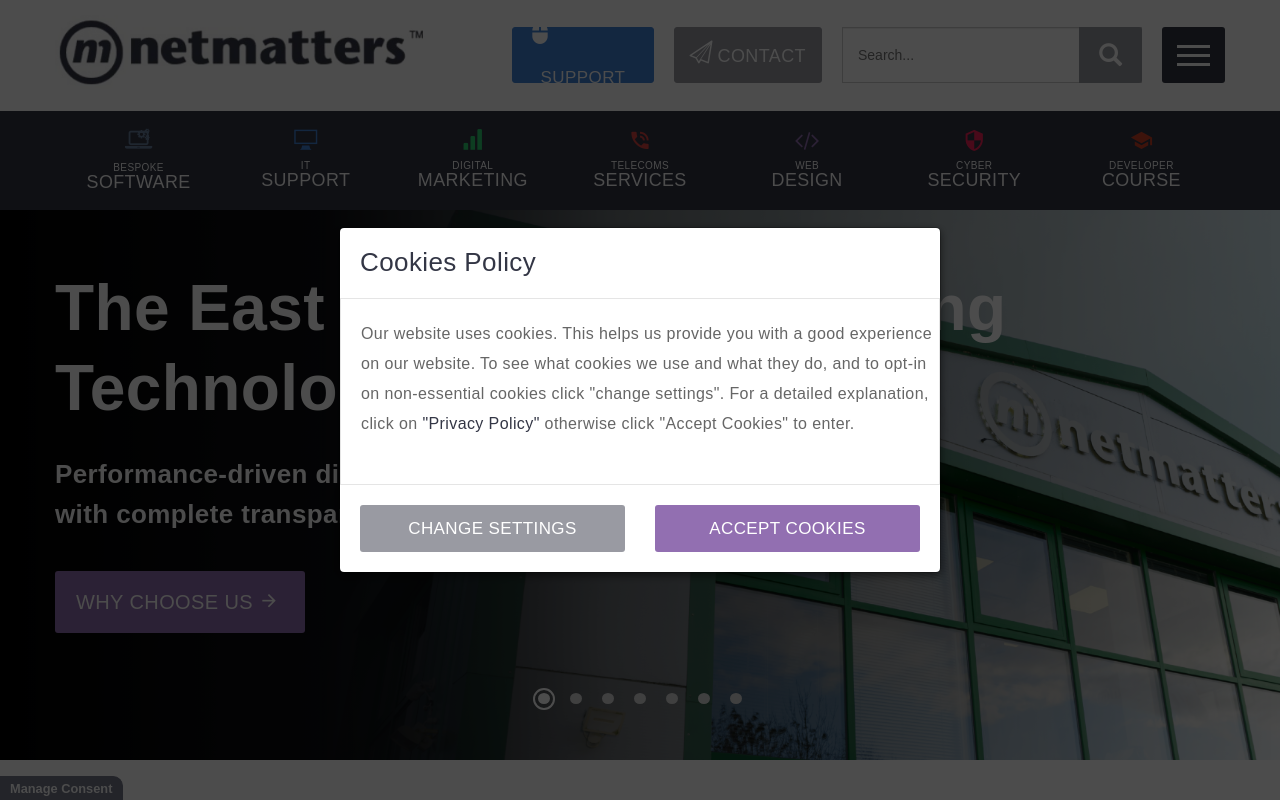
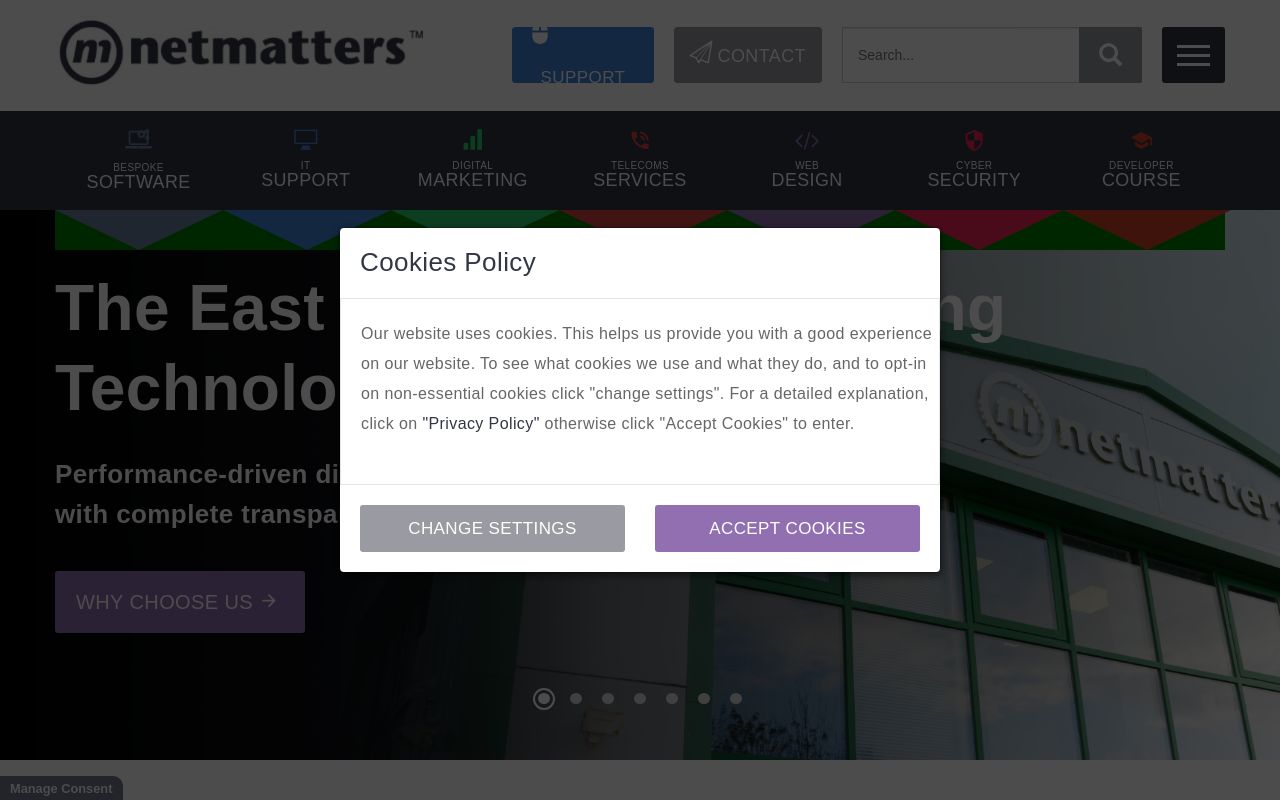
Before and after one commit to ftanekha/netMatters-HomePageII, a PHP site: page / in a window 1280 px wide. Run offline with PHP 8.4, Linux system fonts and the light colour scheme; some web fonts are replaced.

Commit message:
Section#nav: add triangles - NOT RESPONSIVE

```diff
--- a/css/application.css
+++ b/css/application.css
@@ -1413,6 +1413,63 @@ nav div.nav-links-container a:last-child div span:last-child {
   font-size: 1.12rem;
 }
 
+div.triangles {
+  background-color: green;
+  display: flex;
+}
+div.triangles div.triangle {
+  width: 100%;
+}
+div.triangles div.triangle:first-child {
+  width: 0px;
+  border-style: solid;
+  border-width: 40px 84px 0 84px;
+  border-color: #67809f transparent transparent transparent;
+  transform: rotate(0deg);
+}
+div.triangles div.triangle:nth-child(2) {
+  width: 0px;
+  border-style: solid;
+  border-width: 40px 84px 0 84px;
+  border-color: #4183d7 transparent transparent transparent;
+  transform: rotate(0deg);
+}
+div.triangles div.triangle:nth-child(3) {
+  width: 0px;
+  border-style: solid;
+  border-width: 40px 84px 0 84px;
+  border-color: #2ecc71 transparent transparent transparent;
+  transform: rotate(0deg);
+}
+div.triangles div.triangle:nth-child(4) {
+  width: 0px;
+  border-style: solid;
+  border-width: 40px 84px 0 84px;
+  border-color: #d64541 transparent transparent transparent;
+  transform: rotate(0deg);
+}
+div.triangles div.triangle:nth-child(5) {
+  width: 0px;
+  border-style: solid;
+  border-width: 40px 84px 0 84px;
+  border-color: #926fb1 transparent transparent transparent;
+  transform: rotate(0deg);
+}
+div.triangles div.triangle:nth-child(6) {
+  width: 0px;
+  border-style: solid;
+  border-width: 40px 84px 0 84px;
+  border-color: #f62459 transparent transparent transparent;
+  transform: rotate(0deg);
+}
+div.triangles div.triangle:last-child {
+  width: 0px;
+  border-style: solid;
+  border-width: 40px 84px 0 84px;
+  border-color: #ce4125 transparent transparent transparent;
+  transform: rotate(0deg);
+}
+
 div#main-navigation-dropdown {
   display: none;
   margin-top: -15px;
--- a/index.html
+++ b/index.html
@@ -165,7 +165,7 @@
                                             </a>
                                         </div>
                                         <!-- TRIANGLES -->
-                                        <!-- <div class="nav-triangles">
+                                        <div class="triangles">
                                             <div class="triangle bs nav-item-info-bs"></div>
                                             <div class="triangle it nav-item-info-it"></div>
                                             <div class="triangle dm nav-item-info-dm"></div>
@@ -173,7 +173,7 @@
                                             <div class="triangle wd nav-item-info-wd"></div>
                                             <div class="triangle cs nav-item-info-cs"></div>
                                             <div class="triangle dc nav-item-info-dc"></div>
-                                        </div> -->
+                                        </div>
                                         <!-- DROP-DOWN CONTENT -->
                                         <!-- <div id="main-navigation-dropdown">
                                             <div class="main-navigation-dropdown-option-container dropdown-bs nav-item-info-bs">
--- a/scss/main-sections/index.scss
+++ b/scss/main-sections/index.scss
@@ -2,8 +2,7 @@
     "cookie/index",
     "side-menu",
     "header",
-    "nav",
-    "main-navigation-dropdown",
+    "nav/index",
     "banner",
     "middle",
     "accreditations",
--- /dev/null
+++ b/scss/main-sections/nav/_triangles.scss
@@ -0,0 +1,28 @@
+div.triangles{
+    background-color: green;
+    display: flex;
+    div.triangle{
+        width: 100%;
+        &:first-child{
+            @include triangle($hoki);
+        }
+        &:nth-child(2){
+            @include triangle($havelockBlue);
+        }
+        &:nth-child(3){
+            @include triangle($shamrock);
+        }
+        &:nth-child(4){
+            @include triangle($valencia);
+        }
+        &:nth-child(5){
+            @include triangle($wisteria);
+        }
+        &:nth-child(6){
+            @include triangle($radicalRed);
+        }
+        &:last-child{
+            @include triangle($punch);
+        }
+    }
+}
--- /dev/null
+++ b/scss/main-sections/nav/index.scss
@@ -0,0 +1,5 @@
+@import
+    "nav",
+    "triangles",
+    "main-navigation-dropdown"
+;
--- a/scss/mixins/index.scss
+++ b/scss/mixins/index.scss
@@ -1,8 +1,7 @@
 @import
     "side-menu",
     "header",
-    "nav",
-    "main-navigation-dropdown",
+    "nav/index",
     "banner/index",
     "services/service",
     "accreditations/index",
--- /dev/null
+++ b/scss/mixins/nav/_triangle.scss
@@ -0,0 +1,21 @@
+@mixin triangle($color){
+    width: 0px;
+    // height: 20px;
+    border-style: solid;
+    border-width: 40px 84px 0 84px;
+    border-color: $color transparent transparent transparent;
+    transform: rotate(0deg);
+}
+
+// @mixin tringle($color){
+//         // display: none;
+//         position: absolute;
+//         margin: 0 auto;
+//         height: 20px;
+//         bottom: -40.5px;
+//         left: -1px;
+//         @media (min-width: 1220px){
+//             left: -1px;
+//             border-width: 40px 84px 0 84px;;
+//         }
+// }
--- /dev/null
+++ b/scss/mixins/nav/index.scss
@@ -0,0 +1,5 @@
+@import
+    "nav",
+    "triangle",
+    "main-navigation-dropdown"
+;
```
Also changed, not shown: js/utilities.js (+38 -38 lines), scss/mixins/nav/_nav.scss (renamed from scss/mixins/_nav.scss, +0 -17 lines), scss/main-sections/nav/_main-navigation-dropdown.scss (renamed from scss/main-sections/_main-navigation-dropdown.scss), scss/main-sections/nav/_nav.scss (renamed from scss/main-sections/_nav.scss), scss/mixins/nav/_main-navigation-dropdown.scss (renamed from scss/mixins/_main-navigation-dropdown.scss), 1 other file.
